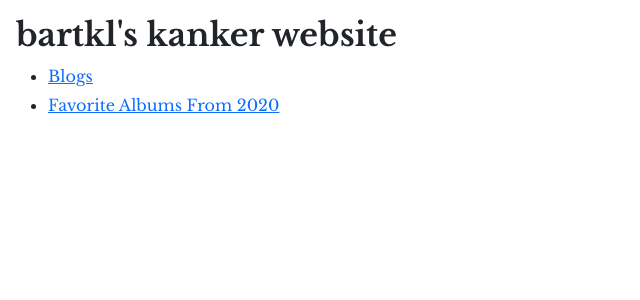
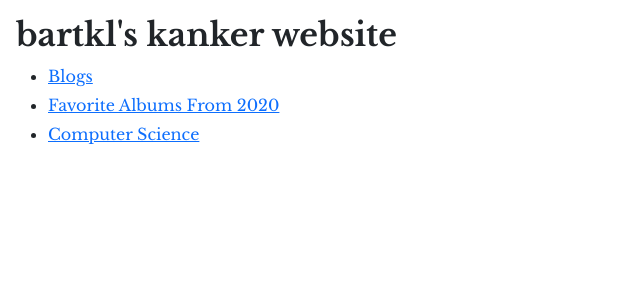
Before and after one commit to bartkl/bartkl.github.io, a Jekyll site: the page built from index.html, in a window 1280 px wide. Shown: the top 300 px of the page, without its empty margins (0-640 px from the left). Built offline with Jekyll 4.4.1, drawn with Linux system fonts in a browser that asks for light colours; some web fonts are replaced.

Commit message:
Created Computer Science resource list

```diff
--- a/index.html
+++ b/index.html
@@ -8,4 +8,5 @@ title: bartkl's kanker website
 <ul>
   <li><a href="/blogs.html">Blogs</a></li>
   <li><a href="/music/favorite-albums-2020">Favorite Albums From 2020</a></li>
+  <li><a href="/resources/computer-science">Computer Science</a></li>
 </ul>
```
